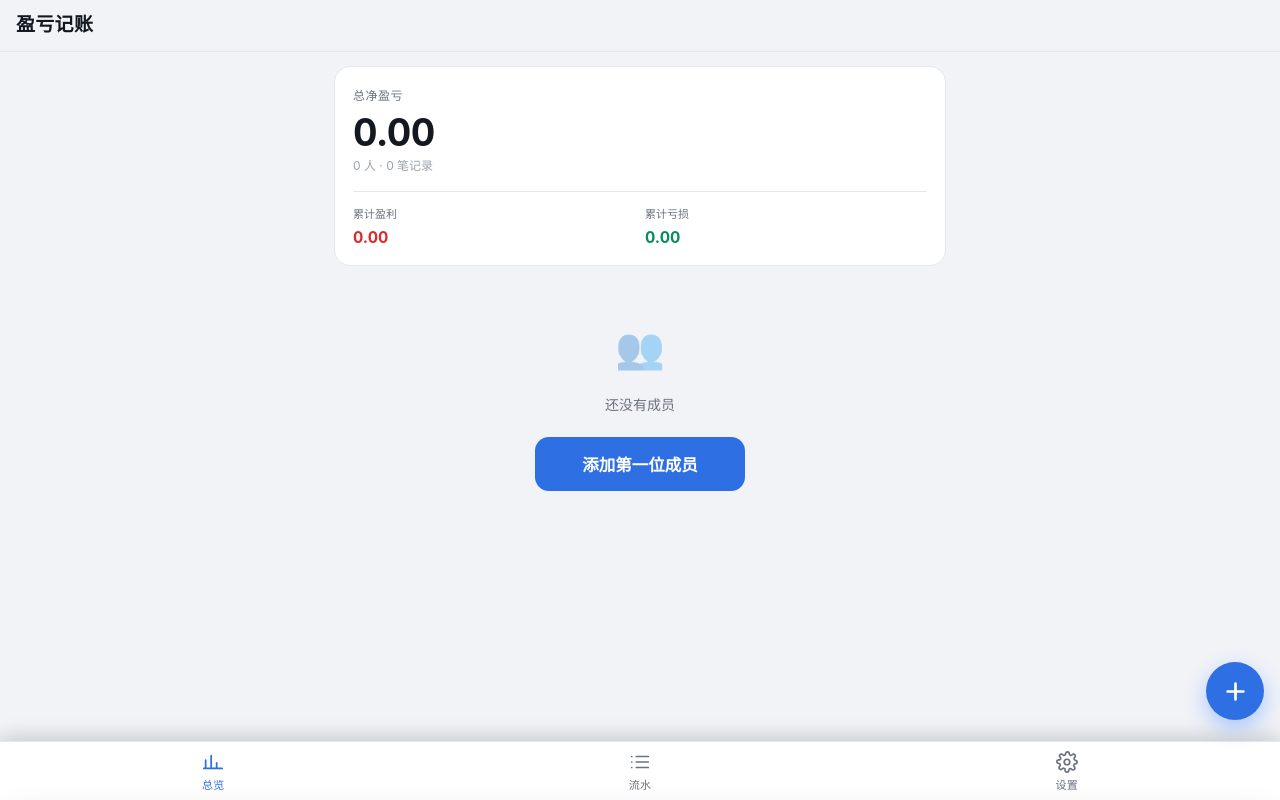
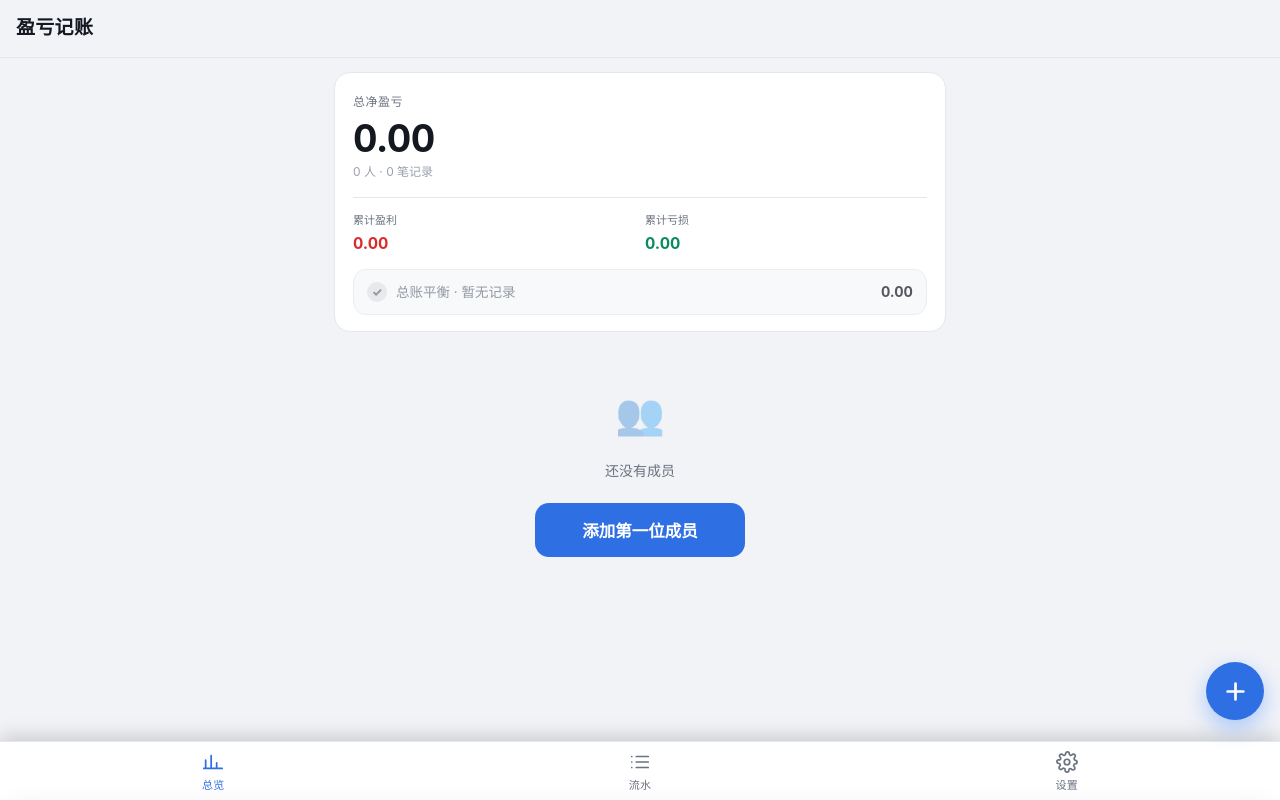
Before and after one commit to HuaiDeYuan/pl-tracker, a plain HTML site: page index.html in a window 1280 px wide. Drawn offline with Linux system fonts and the light colour scheme.

Commit message:
fix: 预留总账状态栏空间，避免记账时页面下移误触

```diff
--- a/index.html
+++ b/index.html
@@ -54,7 +54,7 @@ input,textarea,select{font-family:inherit}
   min-height:52px;
 }
 .topbar h1{margin:0;font-size:19px;font-weight:650;letter-spacing:.3px}
-.topbar .sub{font-size:12px;color:var(--muted);text-align:right;line-height:1.35}
+.topbar .sub{font-size:12px;color:var(--muted);text-align:right;line-height:1.35;min-height:37px;display:flex;flex-direction:column;justify-content:center}
 .topbar .sub b{display:block;font-size:15px;font-weight:650;font-variant-numeric:tabular-nums}
 
 /* ---------- 主区 ---------- */
@@ -89,17 +89,19 @@ main{padding:14px 14px 8px;max-width:640px;margin:0 auto}
   margin-top:14px;padding:11px 13px;border-radius:13px;
   background:var(--sub);border:1px solid var(--line);
   font-size:13.5px;color:var(--muted);
-  transition:opacity .15s;
+  min-height:46px;
+  transition:opacity .15s,background .15s,border-color .15s,color .15s;
 }
 .balancebar:active{opacity:.68}
+.balancebar.idle{opacity:.72}
 .balancebar .bic{
   width:20px;height:20px;border-radius:50%;flex:0 0 20px;
   display:flex;align-items:center;justify-content:center;
   font-size:12px;font-weight:800;
   background:rgba(127,127,127,.18);color:var(--muted);
 }
-.balancebar .bt{flex:1;text-align:left}
-.balancebar .bv{font-weight:700;font-variant-numeric:tabular-nums;color:var(--text);font-size:14.5px}
+.balancebar .bt{flex:1;min-width:0;text-align:left;white-space:nowrap;overflow:hidden;text-overflow:ellipsis}
+.balancebar .bv{flex:0 0 auto;font-weight:700;font-variant-numeric:tabular-nums;color:var(--text);font-size:14.5px;white-space:nowrap}
 .balancebar.warn{background:var(--warn-bg);border-color:var(--warn);color:var(--warn)}
 .balancebar.warn .bic{background:var(--warn);color:#fff}
 .balancebar.warn .bv{color:var(--warn)}
@@ -1004,7 +1006,13 @@ function balanceState(t){
   return { ok: t.net === 0, diff: t.net };
 }
 function balanceBar(t){
-  if(!t.count) return "";
+  if(!t.count){
+    return '<div class="balancebar idle" data-act="balance-detail">'
+         +   '<span class="bic">✓</span>'
+         +   '<span class="bt">总账平衡 · 暂无记录</span>'
+         +   '<span class="bv">0.00</span>'
+         + '</div>';
+  }
   var b = balanceState(t);
   return '<div class="balancebar' + (b.ok ? "" : " warn") + '" data-act="balance-detail">'
        +   '<span class="bic">' + (b.ok ? "✓" : "!") + '</span>'
@@ -2277,7 +2285,7 @@ var MANIFEST = {
  * 策略：stale-while-revalidate —— 先用缓存立即渲染，后台静默拉新版。
  * 记账工具"打开快"比"永远最新"重要；改版后第二次打开即生效。 */
 var SW_SOURCE = [
-  'var CACHE = "pl-tracker-v4";',
+  'var CACHE = "pl-tracker-v5";',
   'var DATA_CACHE = "pl-tracker-data-v1";',
   'self.addEventListener("install", function(e){ self.skipWaiting(); });',
   'self.addEventListener("activate", function(e){',
--- a/sw.js
+++ b/sw.js
@@ -6,7 +6,7 @@
  * 注意：本文件必须与 index.html 同级，这样 SW 的默认作用域才是整个站点目录。
  */
 
-var CACHE = 'pl-tracker-v4';
+var CACHE = 'pl-tracker-v5';
 var DATA_CACHE = 'pl-tracker-data-v1';
 
 /* 需要预缓存的 App 外壳文件。
```
